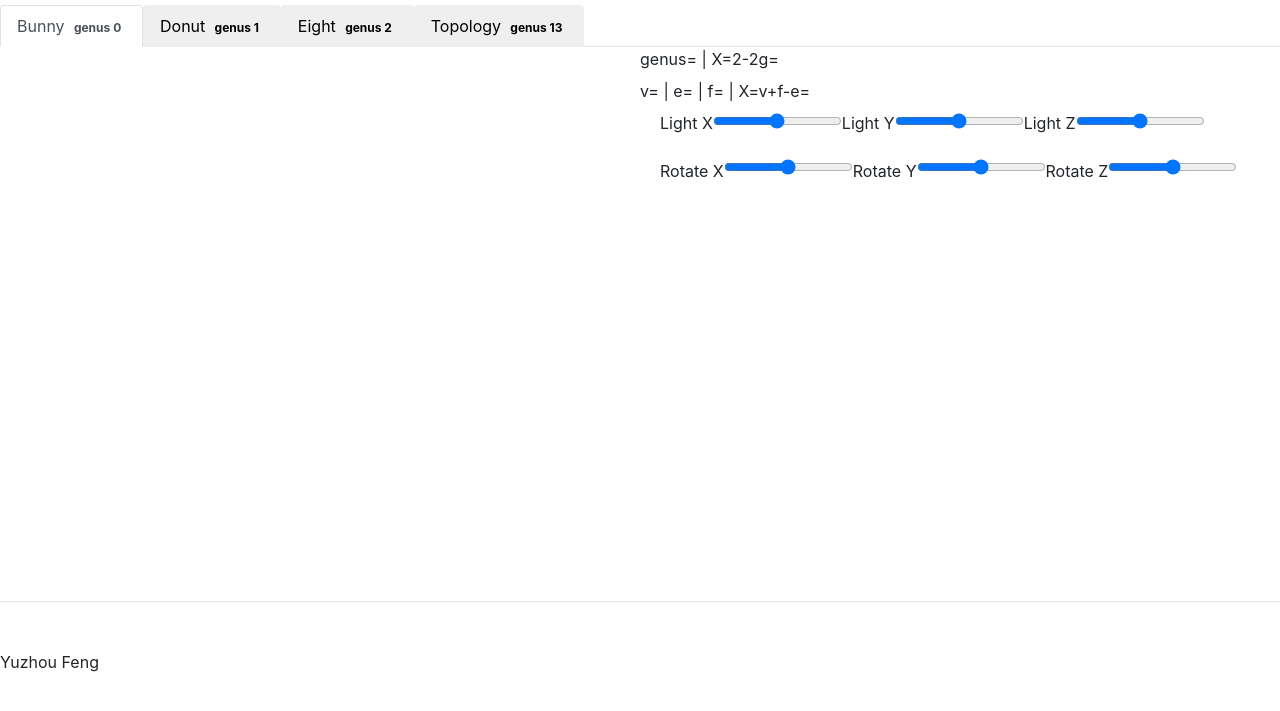
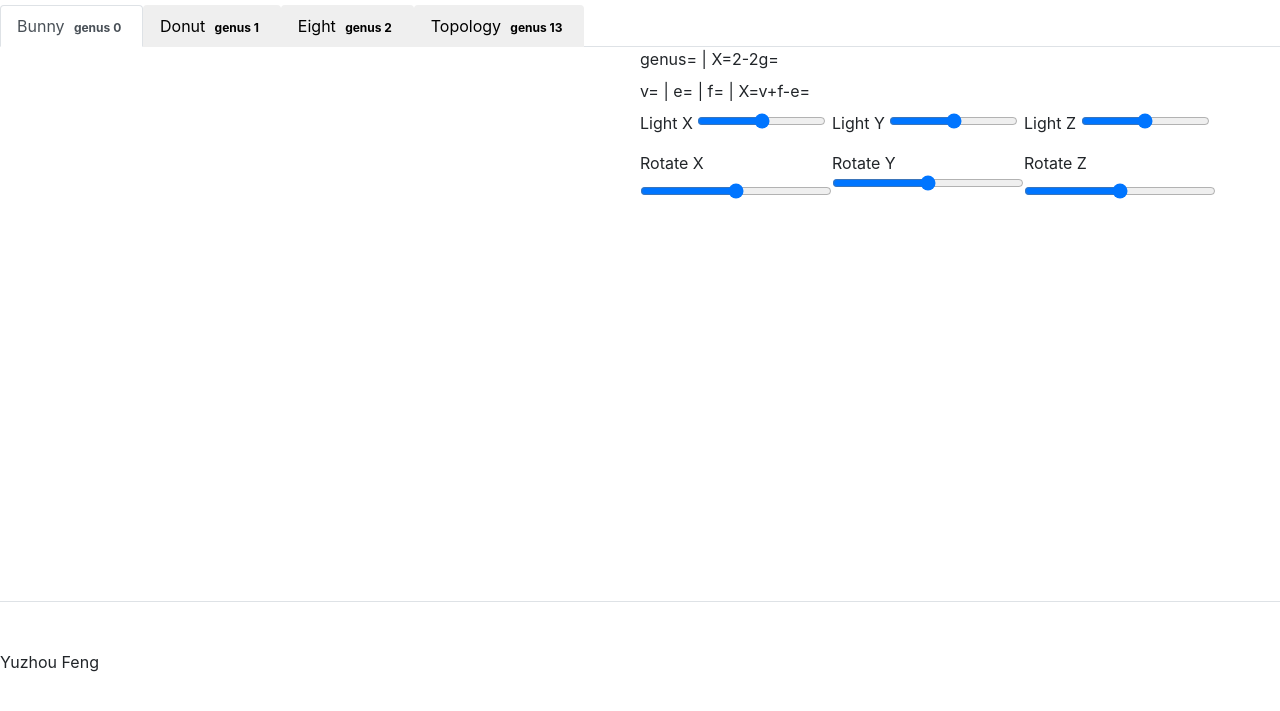
Before and after one commit to gghg1989/Learn-WebGL, a website: page HW2/index.html in a window 1280 px wide. Shown: the part 41-752 px from the top of the page. Drawn offline with nearby package versions, Linux system fonts and the light colour scheme; a script that the page names is missing.

Commit message:
Add topology model, polish UI

```diff
--- a/HW2/index.html
+++ b/HW2/index.html
@@ -101,36 +101,34 @@
           <label>f=</label><span id="f"></span> |
           <label>X=v+f-e=</label><span id="X"></span>
         </div>
-        <form style="margin-left: 20px">
-          <div class="input-group mb-3">
+        <div class="input-group mb-2">
+          <span style="width: 30%" >
             <label for="light-x">Light X</label>
-            <span>
             <input type="range" name="light-x" id="light-x" min="0" max="100">
           </span>
+          <span style="width: 30%;" >
             <label for="light-y">Light Y</label>
-            <span>
             <input type="range" name="light-y" id="light-y" min="0" max="100">
           </span>
+          <span style="width: 30%" >
             <label for="light-z">Light Z</label>
-            <span>
             <input type="range" name="light-z" id="light-z" min="0" max="100">
           </span>
         </div>
-          <div class="input-group mb-3">
+        <div class="input-group mb-2">
+          <span style="width: 30%">
             <label for="rotate-x">Rotate X</label>
-            <span>
             <input type="range" class="form-control-range" name="rotate-x" id="rotate-x" min="0" max="10" value="5">
           </span>
+          <span style="width: 30%">
             <lable for="rotate-y">Rotate Y</lable>
-            <span>
             <input type="range" class="form-control-range" name="rotate-y" id="rotate-y" min="0" max="10" value="5">
           </span>
+          <span style="width: 30%">
             <label for="rotate-z">Rotate Z</label>
-            <span>
             <input type="range" class="form-control-range" name="rotate-z" id="rotate-z" min="0" max="10" value="5">
           </span>
         </div>
-        </form>
       </div>
     </div>
     <footer class="pt-4 my-md-5 pt-md-5 border-top">
```
Lines whose indentation alone changed are shown as unchanged.
